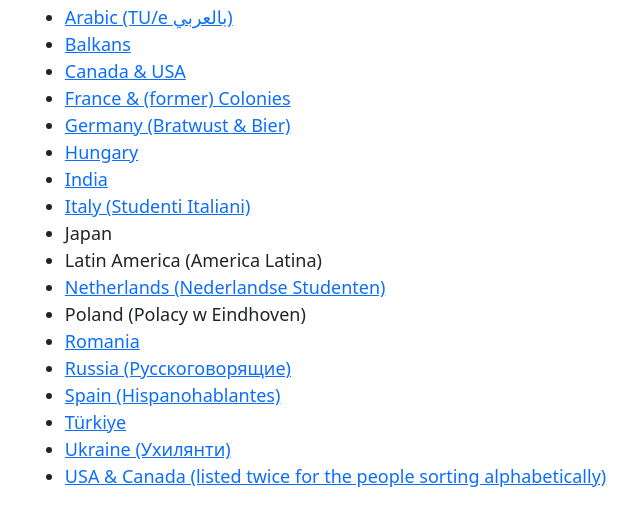
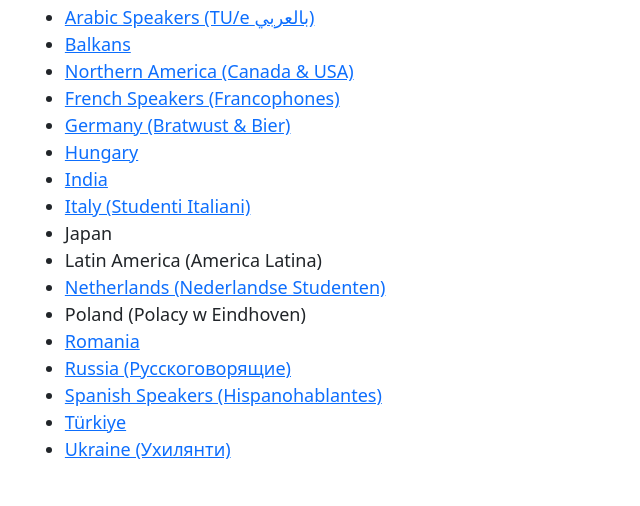
Before and after one commit to Kat-zorn/Kat-zorn.github.io, a plain HTML site: page index.html in a window 1280 px wide. Shown: the part 650-1156 px from the top of the page, without its empty margins (267-907 px from the left). After the commit the page ends 1129 px from the top, so only its background shows below. Drawn offline with nearby package versions, Linux system fonts and the light colour scheme.

Commit message:
Changed wording

```diff
--- a/index.html
+++ b/index.html
@@ -38,10 +38,10 @@
       </ul>
       <h2>Nationalities</h2>
       <ul>
-        <li><a href="https://chat.whatsapp.com/EKMbUBqvbiC0TfXIC2bFyu">Arabic (TU/e بالعربي)</a></li>
+        <li><a href="https://chat.whatsapp.com/EKMbUBqvbiC0TfXIC2bFyu">Arabic Speakers (TU/e بالعربي)</a></li>
         <li><a href="https://chat.whatsapp.com/Br86pVhGwYyECss9mwuR0o">Balkans</a></li>
-        <li><a href="https://chat.whatsapp.com/L3b4Mk5mRO56s0AJ4SXgGz">Canada & USA</a></li>
-        <li><a href="https://chat.whatsapp.com/DfgijX7OYFD1P9qIDqidGy">France & (former) Colonies</a></li>
+        <li><a href="https://chat.whatsapp.com/L3b4Mk5mRO56s0AJ4SXgGz">Northern America (Canada & USA)</a></li>
+        <li><a href="https://chat.whatsapp.com/DfgijX7OYFD1P9qIDqidGy">French Speakers (Francophones)</a></li>
         <li><a href="https://chat.whatsapp.com/GJ48D8vRpWSETtJOhDaTYm">Germany (Bratwust & Bier)</a></li>
         <li><a href="https://chat.whatsapp.com/C0dammzGC5Z6ZhX6c7dbjD">Hungary</a></li>
         <li><a href="https://chat.whatsapp.com/C90K4iTP1l879gYM5eV5ax">India</a></li>
@@ -52,10 +52,9 @@
         <li>Poland (Polacy w Eindhoven)</li>
         <li><a href="https://chat.whatsapp.com/LdP2MIirhmxAYEhnkniXwr">Romania</a></li>
         <li><a href="https://chat.whatsapp.com/HxogL3FVUjyDCNku6syWiB">Russia (Русскоговорящие)</a></li>
-        <li><a href="https://chat.whatsapp.com/KTfCW2bU7LLFomAnOW8blx">Spain (Hispanohablantes)</a></li>
+        <li><a href="https://chat.whatsapp.com/KTfCW2bU7LLFomAnOW8blx">Spanish Speakers (Hispanohablantes)</a></li>
         <li><a href="https://chat.whatsapp.com/FDZZbH15gNOIKAHRpXSpEx">Türkiye</a></li>
         <li><a href="https://chat.whatsapp.com/Gfbz9U9hlwv83AIIoOJmb7">Ukraine (Ухилянти)</a></li>
-        <li><a href="https://chat.whatsapp.com/L3b4Mk5mRO56s0AJ4SXgGz">USA & Canada (listed twice for the people sorting alphabetically)</a></li>
       </ul>
     </div>
   </body>
```
